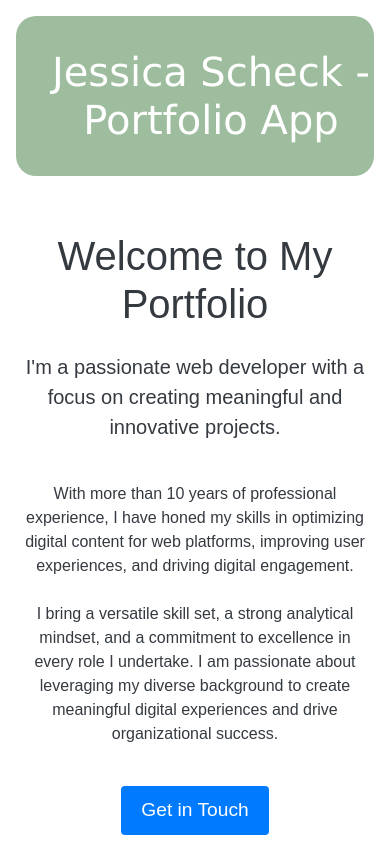
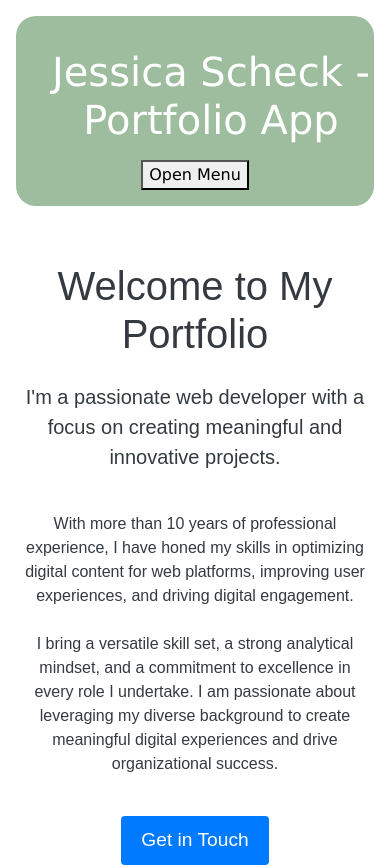
Before and after one commit to Jessmica11/react-portfolio, a React (Vite) app: page / in a window 390 px wide. Shown: the top 867 px of the page. Built offline with nearby package versions, Linux system fonts and the light colour scheme.

Commit message:
attempting to fix mobile hamburger menu

```diff
--- a/src/components/Header/Header.jsx
+++ b/src/components/Header/Header.jsx
@@ -1,12 +1,21 @@
-import React from 'react';
+import React, { useState } from 'react';
 import Nav from '../Nav/Nav';
 import './Header.css';
 
 function Header() {
+  const [navActive, setNavActive] = useState(false);
+
+  const toggleNav = () => {
+    setNavActive(!navActive);
+  };
+
   return (
     <header>
       <h1>Jessica Scheck - Portfolio App</h1>
-      <Nav />
+      <button onClick={toggleNav} className="nav-toggle">
+        {navActive ? 'Close Menu' : 'Open Menu'} {/* Toggle button text */}
+      </button>
+      <Nav active={navActive} /> {/* Pass the navActive state to Nav */}
     </header>
   );
 }
--- a/src/components/Nav/Nav.css
+++ b/src/components/Nav/Nav.css
@@ -27,7 +27,6 @@ nav {
 
 .nav-list.open {
     display: flex;
-    /* Show when open */
 }
 
 li {
@@ -54,7 +53,9 @@ a:hover {
 
 a.active {
     font-weight: bold;
+    /* Bold text for active link */
     color: #6b9a6b;
+    /* Active link color */
 }
 
 /* Adjustments for screen sizes below 600px */
@@ -76,9 +77,11 @@ a.active {
         transition: max-height 0.4s ease-in-out;
         max-height: 0;
         overflow: hidden;
+        box-shadow: 0 2px 5px rgba(0, 0, 0, 0.2);
     }
 
     .nav-list.open {
+        display: flex;
         max-height: 500px;
     }
 
--- a/src/components/Nav/Nav.jsx
+++ b/src/components/Nav/Nav.jsx
@@ -2,7 +2,7 @@ import React, { useState } from 'react';
 import { Link } from 'react-router-dom';
 import './Nav.css';
 
-function Navigation() {
+function Nav() {
   const [isOpen, setIsOpen] = useState(false);
 
   const toggleMenu = () => {
@@ -28,8 +28,8 @@ function Navigation() {
         className={`nav-list ${isOpen ? 'open' : ''}`}
         role="menu"
       >
-        <li role="none"> {/* Indicates that this list item is not a menu item */}
-          <Link to="/" role="menuitem">Home</Link> {/* Defines this link as a menu item */}
+        <li role="none">
+          <Link to="/" role="menuitem">Home</Link>
         </li>
         <li role="none">
           <Link to="/about" role="menuitem">About Me</Link>
@@ -48,4 +48,4 @@ function Navigation() {
   );
 }
 
-export default Navigation;
+export default Nav;
```
